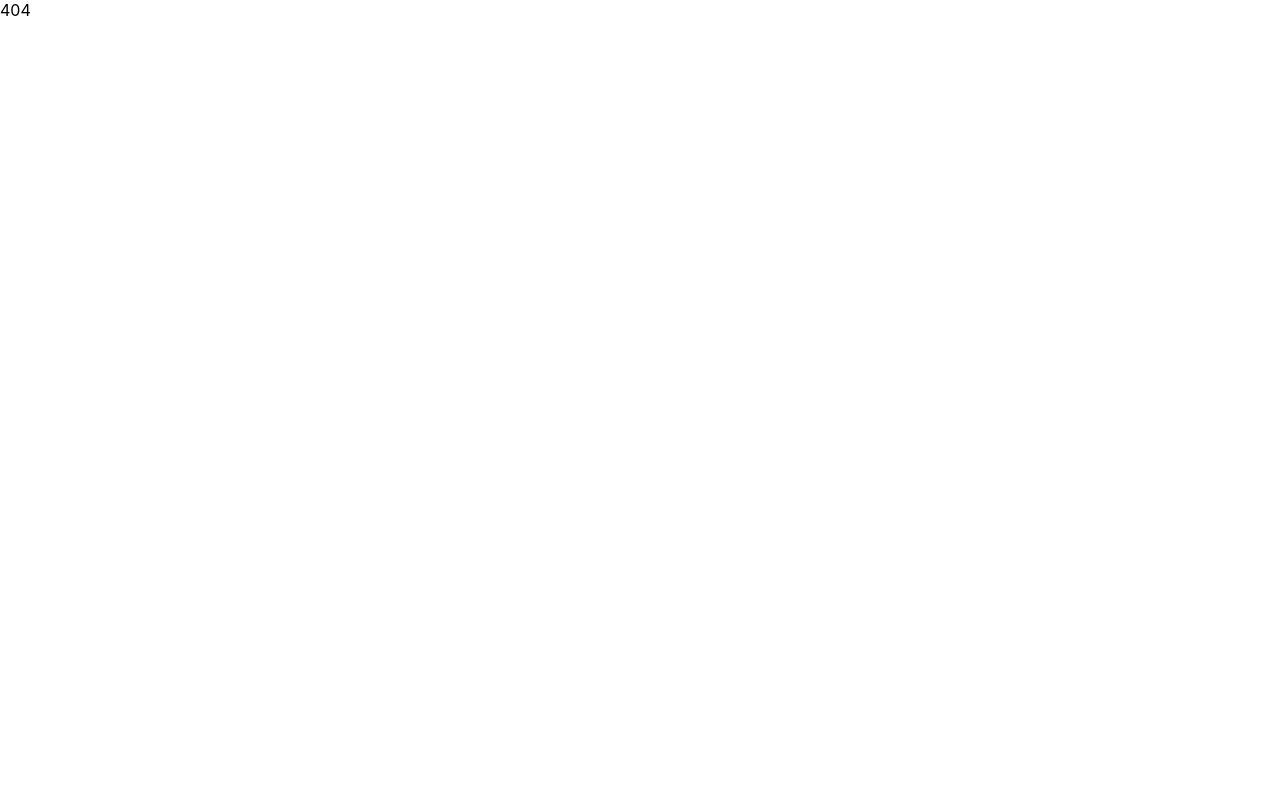
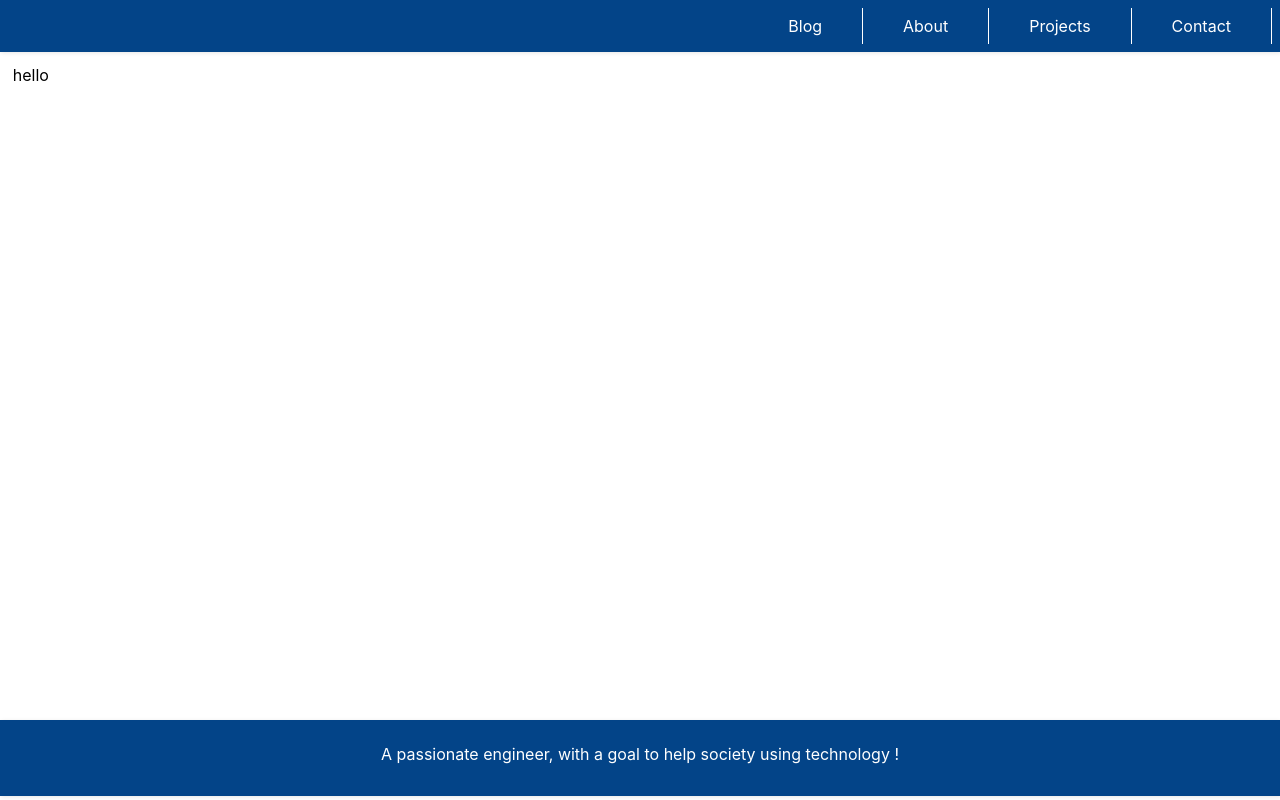
Before and after one commit to navneet-kumar/navneet-kumar.github.io, a React (Create React App) app: page / in a window 1280 px wide. Built offline with nearby package versions, Linux system fonts and the light colour scheme.

Commit message:
app test fix

```diff
--- a/src/data/siteConfig.js
+++ b/src/data/siteConfig.js
@@ -15,7 +15,7 @@ export const menuItems = [
   },
   {
     name: "About",
-    path: "/about",
+    path: "/",
     component: About,
   },
   {
--- a/src/pages/about.js
+++ b/src/pages/about.js
@@ -2,7 +2,7 @@ import React from "react";
 import Page from "./page";
 
 const About = () => {
-  return <Page content={<div>hello About</div>} />;
+  return <Page content={<div>hello</div>} />;
 };
 
 export default About;
```
